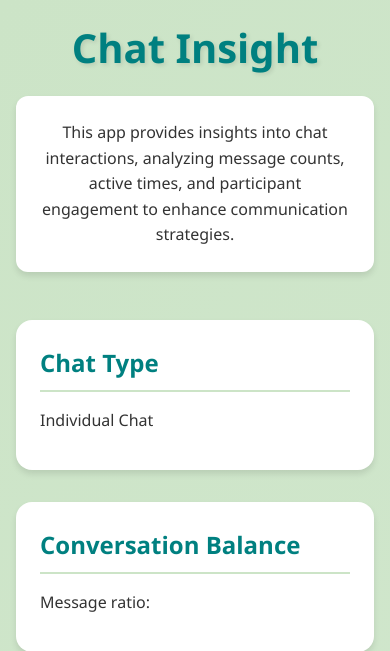
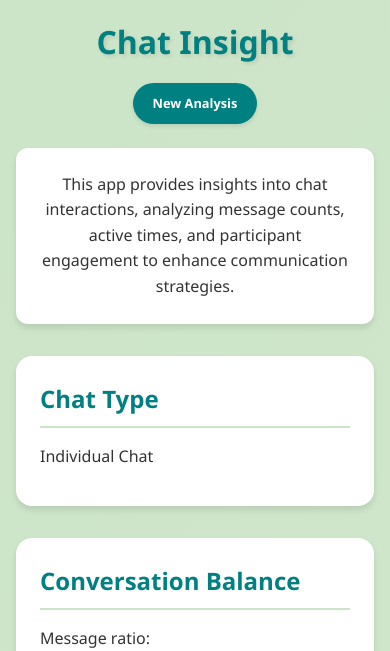
Before and after one commit to xeroxzen/chat-insight, a FastAPI app: template templates/results.html in a window 390 px wide. Shown: the top 651 px of the page. Run offline with FastAPI, Linux system fonts and the light colour scheme; the template is opened without the code that fills it, so the values that code supplies are empty; parts of the project's set-up code (start-up, migrations or seed data) failed here and were passed over.

Commit message:
feat: Added new analysis button and responsive styling to results page

```diff
--- a/templates/results.html
+++ b/templates/results.html
@@ -33,13 +33,18 @@
         text-align: center;
         margin-bottom: 3rem;
         animation: fadeIn 0.8s ease-out;
+        position: relative;
       }
 
       .header h1 {
         font-size: 3.5rem;
         color: var(--primary-color);
-        margin-bottom: 1rem;
+        margin-bottom: 1.5rem;
         text-shadow: 2px 2px 4px var(--shadow-color);
+      }
+
+      .header-actions {
+        margin-bottom: 2rem;
       }
 
       .description {
@@ -199,8 +204,17 @@
           padding: 1rem;
         }
 
+        .header {
+          margin-bottom: 2rem;
+        }
+
         .header h1 {
           font-size: 2.5rem;
+          margin-bottom: 1rem;
+        }
+
+        .header-actions {
+          margin-bottom: 1.5rem;
         }
 
         .grid-container {
@@ -209,6 +223,29 @@
 
         .card {
           min-height: 150px;
+        }
+
+        .new-analysis-btn {
+          padding: 8px 16px;
+          font-size: 0.9em;
+          border-radius: 20px;
+        }
+
+        .description {
+          margin-top: 1rem;
+        }
+      }
+
+      /* Small Mobile Screens */
+      @media (max-width: 480px) {
+        .header h1 {
+          font-size: 2rem;
+        }
+
+        .new-analysis-btn {
+          padding: 6px 12px;
+          font-size: 0.8em;
+          border-radius: 15px;
         }
       }
 
@@ -262,6 +299,25 @@
         align-items: center;
       }
 
+      /* New Analysis Button */
+      .new-analysis-btn {
+        background-color: var(--primary-color);
+        color: white;
+        padding: 10px 20px;
+        border-radius: 25px;
+        text-decoration: none;
+        font-weight: bold;
+        box-shadow: 0 2px 4px var(--shadow-color);
+        transition: all 0.3s ease;
+        display: inline-block;
+      }
+
+      .new-analysis-btn:hover {
+        transform: translateY(-2px);
+        box-shadow: 0 4px 8px var(--shadow-color);
+        background-color: #006666;
+      }
+
       .spinner {
         width: 50px;
         height: 50px;
@@ -297,6 +353,9 @@
 
     <div class="header">
       <h1>Chat Insight</h1>
+      <div class="header-actions">
+        <a href="/" class="new-analysis-btn">New Analysis</a>
+      </div>
       <div class="description">
         <p>
           This app provides insights into chat interactions, analyzing message
```
